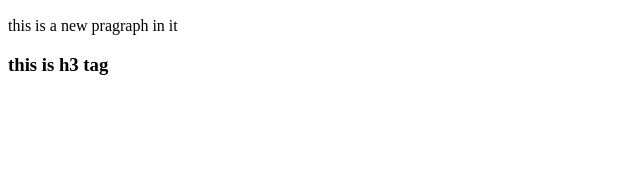
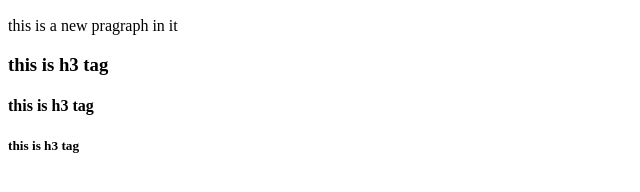
Before and after one commit to muhammadtalha766/local, a plain HTML site: page index.html in a window 1280 px wide. Shown: the part 96-288 px from the top of the page, without its empty margins (0-640 px from the left). Drawn offline with Linux system fonts and the light colour scheme.

Commit message:
Update index.html

```diff
--- a/index.html
+++ b/index.html
@@ -2,3 +2,6 @@
 <h2> This is h2 tag </h2>
 <p> this is a new pragraph in it <p>
 <h3> this is h3 tag</h3>
+
+<h4> this is h3 tag</h4>
+<h5> this is h3 tag</h5>
```
